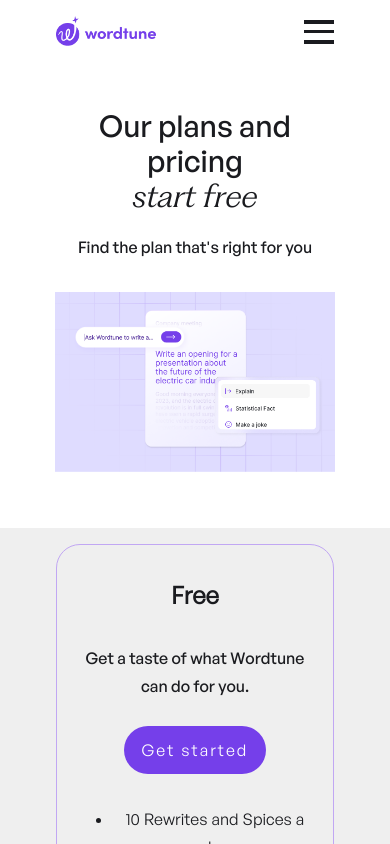
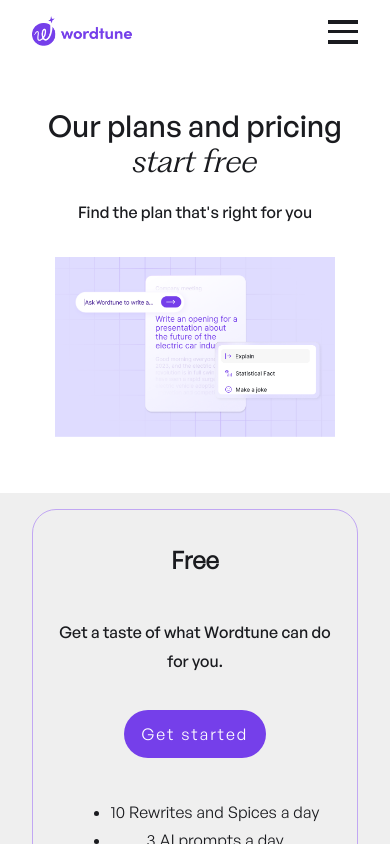
Before and after one commit to YardenNezah/Wordtune-frontend, a React (Create React App) app: page /plans in a window 390 px wide. Shown: the top 844 px of the page. Built offline with nearby package versions, Linux system fonts and the light colour scheme.

Commit message:
fix responsive- part 2

```diff
--- a/src/app.scss
+++ b/src/app.scss
@@ -87,17 +87,21 @@
 	transition: 0.5s;
 }
 
-.navigation-items,
 .navigation-right-items {
 	display: flex;
 	justify-content: space-between;
 	align-items: center;
 	gap: 2rem;
-	padding: 0 5rem;
 
 	.plans-link:hover {
 		color: $light-purple-color;
 	}
+}
+
+.navigation-items {
+	display: flex;
+	justify-content: space-between;
+	padding: 0 6rem;
 }
 
 .navigation-item {
@@ -483,11 +487,13 @@
 	.text-content,
 	.cta-button {
 		font-size: 16px;
+		max-width: 20rem;
 	}
 
 	.playground-content .buttons-container {
 		display: flex;
 		justify-content: space-between;
+		flex-wrap: nowrap;
 		margin: 2rem 0;
 
 		.report-title-button {
@@ -511,7 +517,7 @@
 
 	.hero,
 	.app-container {
-		padding: 1rem 3.5rem;
+		padding: 1rem 2rem;
 		text-align: center;
 	}
 
@@ -538,6 +544,8 @@
 	.playground-result {
 		padding: 2rem;
 		max-height: 420px;
+		align-items: center;
+		max-width: 10rem;
 
 		.report-title {
 			font-size: 18px;
@@ -561,7 +569,7 @@
 	}
 
 	.navigation-items {
-		padding: 0 3.5rem;
+		padding: 0 2rem;
 	}
 
 	.navigation-right-items {
@@ -619,3 +627,9 @@
 		}
 	}
 }
+
+@media screen and (max-width: 380px) {
+	.playground-content .buttons-container {
+		flex-wrap: wrap;
+	}
+}
```
